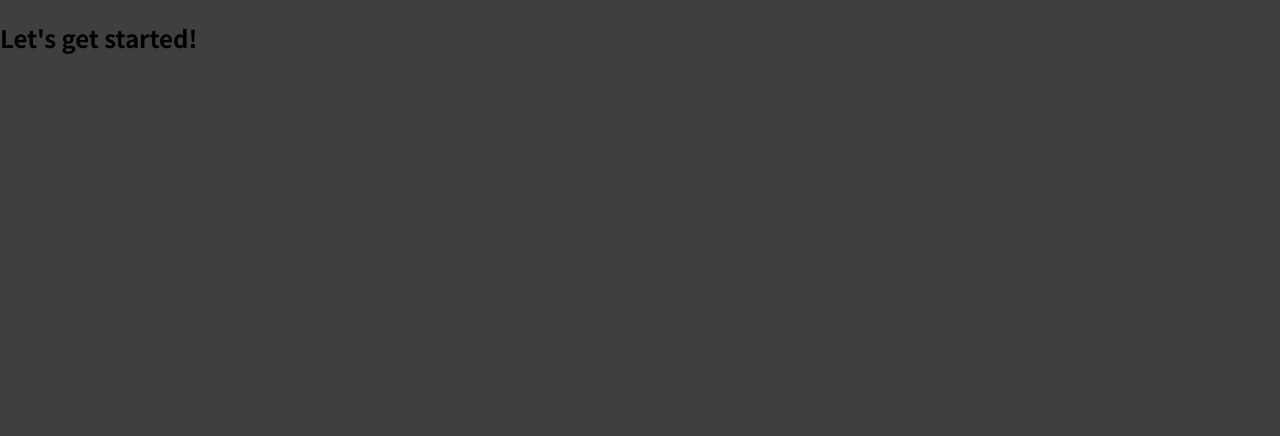
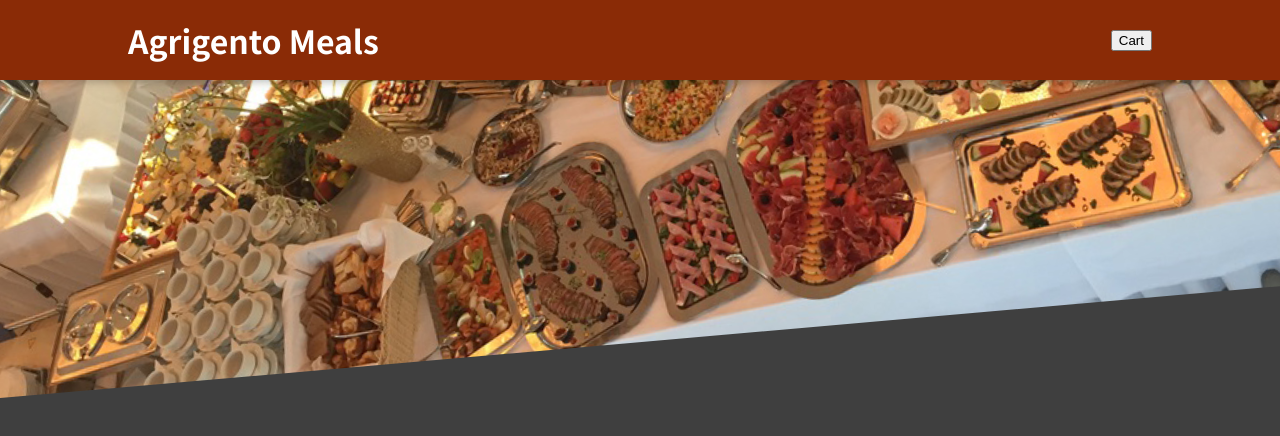
Before and after one commit to Vodjanoj/A-Food-Order-App, a React (Create React App) app: page / in a window 1280 px wide. Shown: the top 436 px of the page. Built offline with nearby package versions, Linux system fonts and the light colour scheme.

Commit message:
Adding a "Header" Component

```diff
--- a/src/App.js
+++ b/src/App.js
@@ -1,8 +1,11 @@
+import { Fragment } from "react";
+import Header from "./components/Layout/Header";
+
 function App() {
   return (
-    <div>
-      <h2>Let's get started!</h2>
-    </div>
+    <Fragment>
+      <Header />
+    </Fragment>
   );
 }
 
--- /dev/null
+++ b/src/components/Layout/Header.js
@@ -0,0 +1,21 @@
+import { Fragment } from "react";
+
+import mealsImage from "../../assets/meals.jpg";
+import classes from "./Header.module.css"
+
+const Header = (props) => {
+  return (
+    <Fragment>
+      <header className={classes.header}>
+        <h1>Agrigento Meals</h1>
+        <button>Cart</button>
+      </header>
+      <div className={classes['main-image']}>
+        {/* it is possible also to use URL of image of course if that image would be on some server*/}
+        <img src={mealsImage} alt="A table full of delicious food!" />
+      </div>
+    </Fragment>
+  );
+};
+
+export default Header;
--- /dev/null
+++ b/src/components/Layout/Header.module.css
@@ -0,0 +1,29 @@
+.header {
+  position: fixed;
+  top: 0;
+  left: 0;
+  width: 100%;
+  height: 5rem;
+  background-color: #8a2b06;
+  color: white;
+  display: flex;
+  justify-content: space-between;
+  align-items: center;
+  padding: 0 10%;
+  box-shadow: 0 2px 8px rgba(0, 0, 0, 0.25);
+  z-index: 10;
+}
+
+.main-image {
+  width: 100%;
+  height: 25rem;
+  z-index: 0;
+  overflow: hidden;
+}
+
+.main-image img {
+  width: 110%;
+  height: 100%;
+  object-fit: cover;
+  transform: rotateZ(-5deg) translateY(-4rem) translateX(-1rem);
+}
```
Also changed, not shown: src/assets/meals.jpg (added), 1 other file (tests, documents, lock files or other folders).
